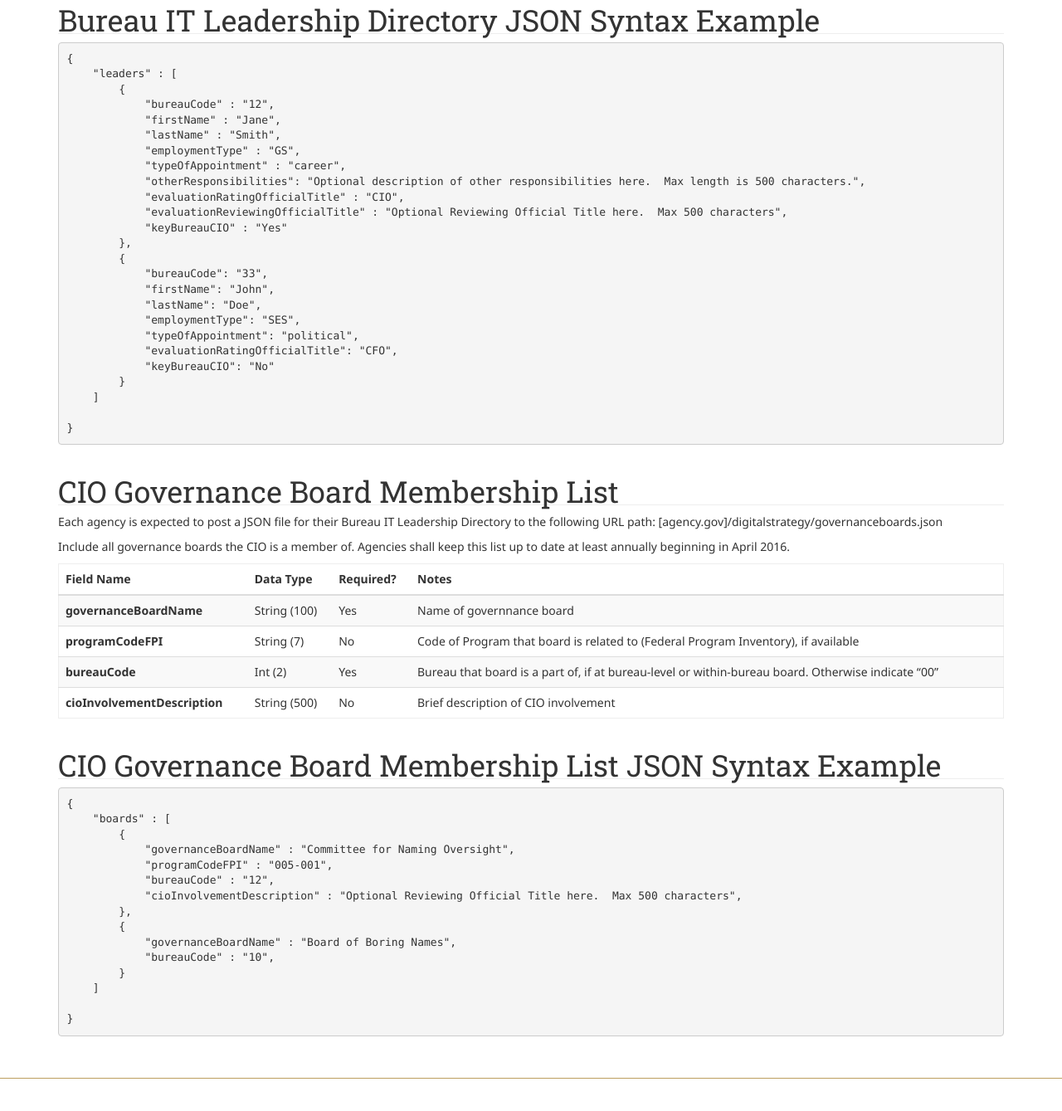
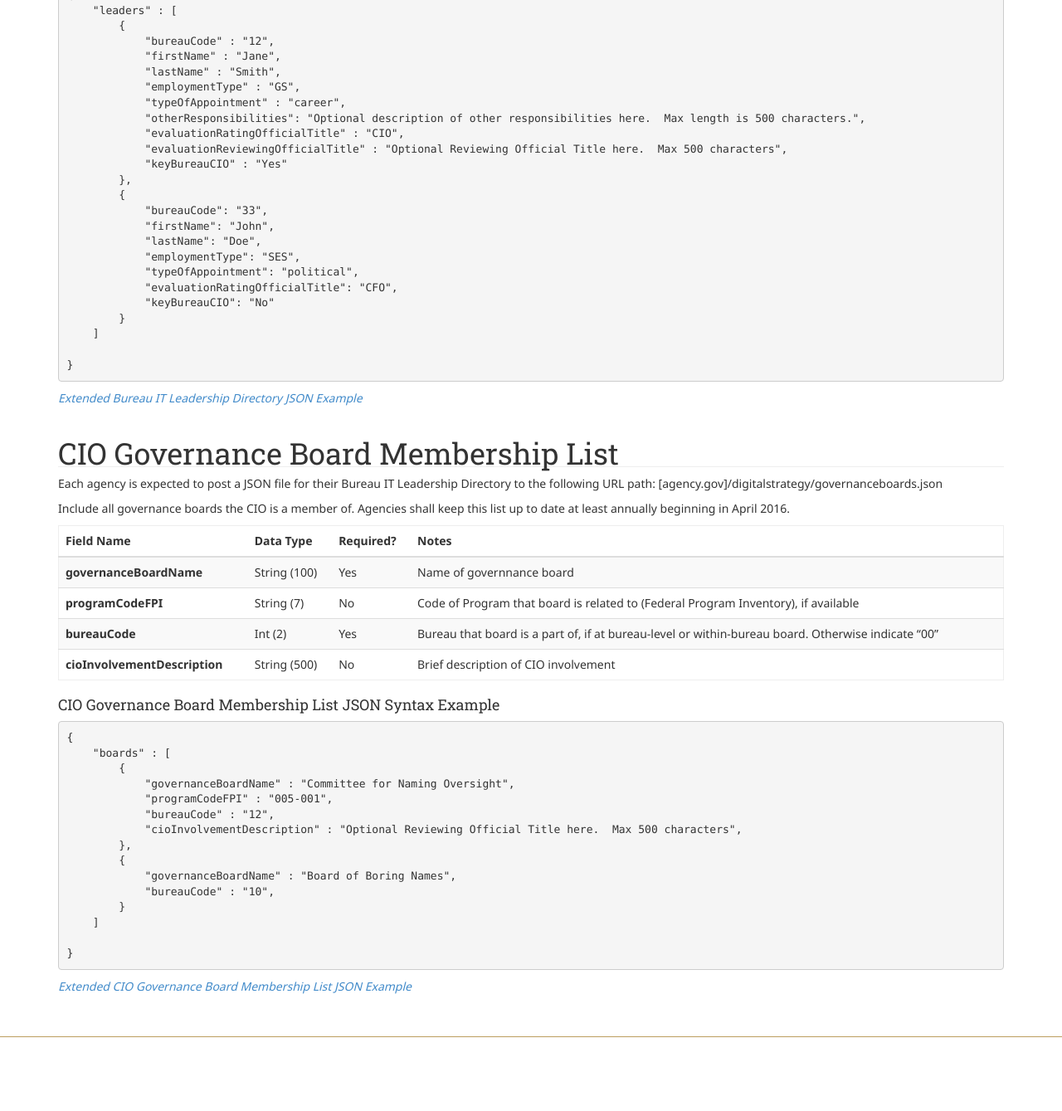
Before and after one commit to WhiteHouse/fitara, a Jekyll site: the page built from schema.md, in a window 1280 px wide and 1400 px high, scrolled down 1142 px. Shown: the top 1339 px of the window at 83% size. Built offline with Jekyll 4.4.1, drawn with Linux system fonts in a browser that asks for light colours; some of the changed text lies outside the part shown.

Commit message:
+ links to extended JSON examples, formatting edits

```diff
--- a/schema.md
+++ b/schema.md
@@ -40,8 +39,7 @@ Field Name                            | Data Type                       | Requir
 **evaluationReviewingOfficialTitle**  | String (500)                    | No        | If a "reviewing official" is used, describe their title.
 **keyBureauCIO**                      | Select: Yes, No                 | Yes       | Indicate whether this position is designated by the agency CIO as a “key bureau CIO.” Agency CIOs must provide key bureau CIOs’ rating officials input into the agency-wide critical element(s) described in N1 of the FITARA Common Baseline.
 
-Bureau IT Leadership Directory JSON Syntax Example
----------------------------------------
+#### Bureau IT Leadership Directory JSON Syntax Example
 
 ~~~json
 {
@@ -71,6 +69,8 @@ Bureau IT Leadership Directory JSON Syntax Example
 }
 ~~~
 
+*[Extended Bureau IT Leadership Directory JSON Example](https://management.cio.gov/schemaexamples/bureauITLeadershipSchema.json)*
+
 CIO Governance Board Membership List
 ---------------------------------------
 Each agency is expected to post a JSON file for their Bureau IT Leadership Directory to the following URL path: [agency.gov]/digitalstrategy/governanceboards.json
@@ -85,8 +85,7 @@ Field Name                            | Data Type                       | Requir
 **bureauCode**                        | Int (2)                         | Yes       | Bureau that board is a part of, if at bureau-level or within-bureau board. Otherwise indicate “00”
 **cioInvolvementDescription**         | String (500)                    | No        | Brief description of CIO involvement
 
-CIO Governance Board Membership List JSON Syntax Example
----------------------------------------
+#### CIO Governance Board Membership List JSON Syntax Example
 
 ~~~json
 {
@@ -105,3 +104,5 @@ CIO Governance Board Membership List JSON Syntax Example
 
 }
 ~~~
+
+*[Extended CIO Governance Board Membership List JSON Example](https://management.cio.gov/schemaexamples/governanceBoardSchema.json)*
```
Also changed, not shown: other parts of schema.md (+1 -2 lines).
